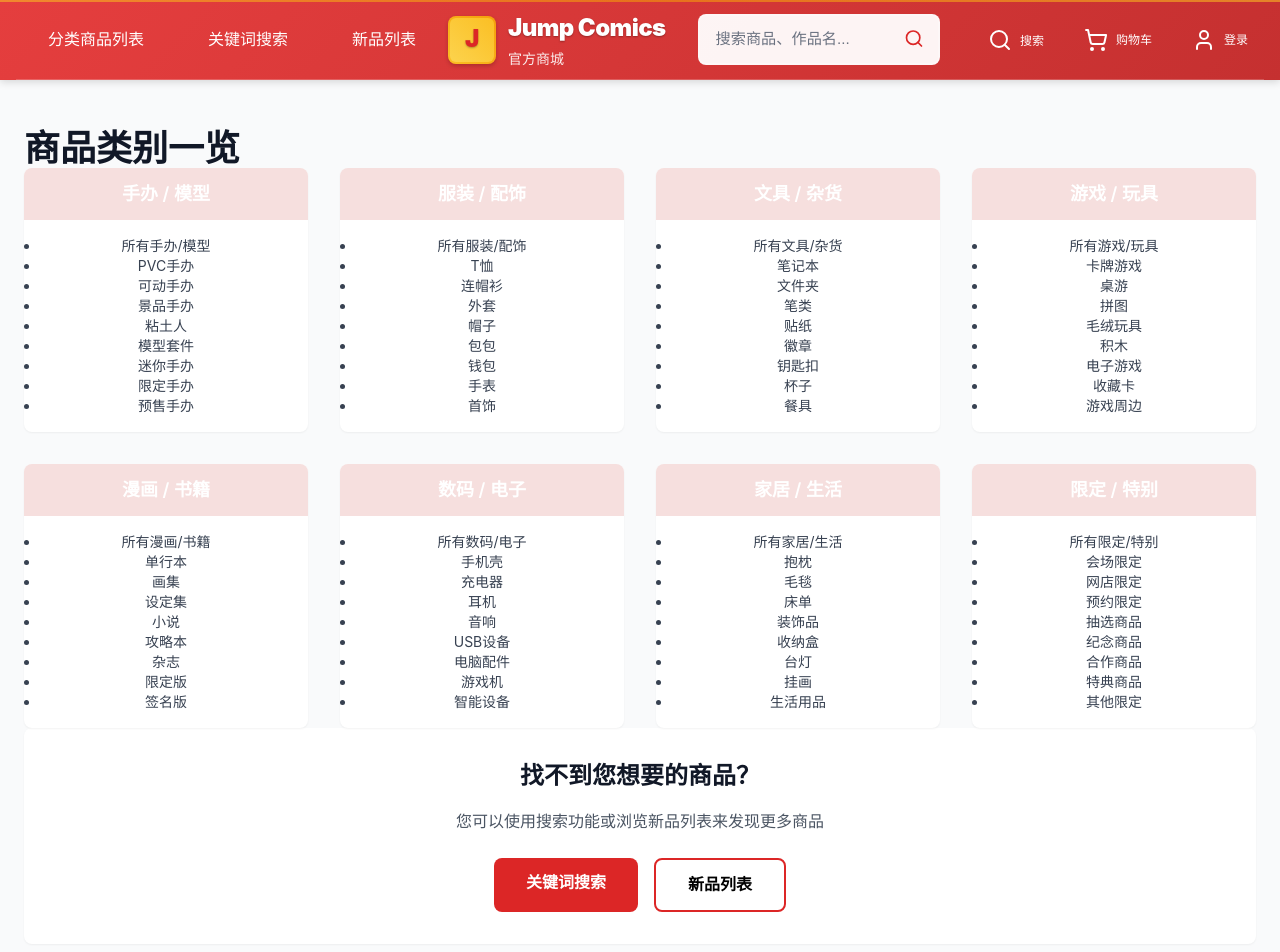
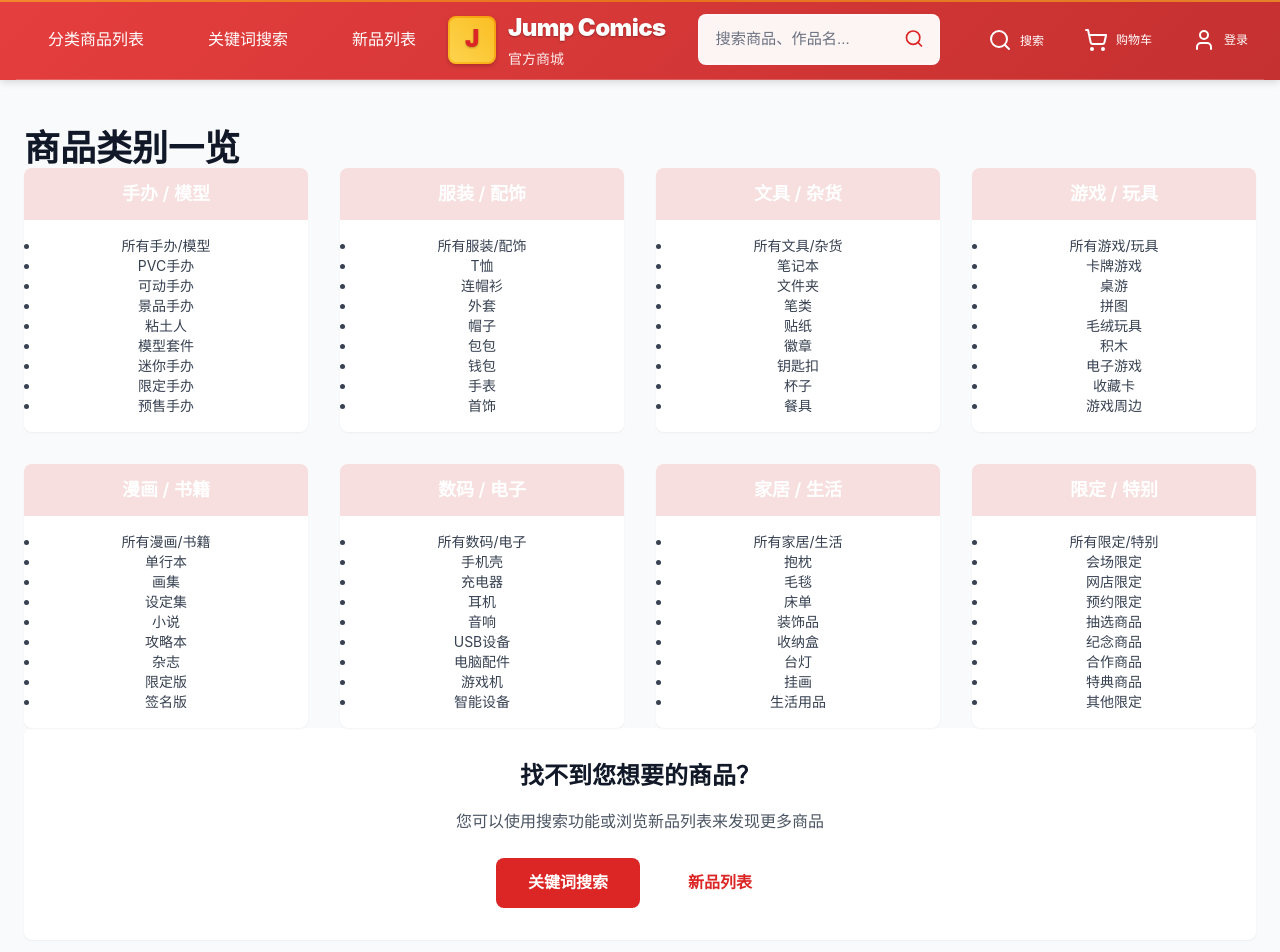
Before and after one commit to bigMolde/page, a React (Vite) app: page /categories in a window 1280 px wide. Shown: the top 952 px of the page. Built offline with nearby package versions, Linux system fonts and the light colour scheme.

Commit message:
Updated Categories.tsx

```diff
--- a/src/pages/Categories.tsx
+++ b/src/pages/Categories.tsx
@@ -194,18 +194,7 @@ const Categories: React.FC = () => {
               </Link>
               <Link
                 to="/new"
-                className="px-8 py-3 rounded-lg font-semibold transition"
-                style={{
-                  border: '2px solid #dc2626',
-                  color: '#000',              // ← 文字改黑色
-                  backgroundColor: 'transparent',
-                }}
-                onMouseEnter={(e) => {
-                  e.currentTarget.style.backgroundColor = '#fdf2f8';
-                }}
-                onMouseLeave={(e) => {
-                  e.currentTarget.style.backgroundColor = 'transparent';
-                }}
+                className="border-2 border-red-600 text-red-600 px-8 py-3 rounded-lg font-semibold hover:bg-red-50 transition"
               >
                 新品列表
               </Link>
```
